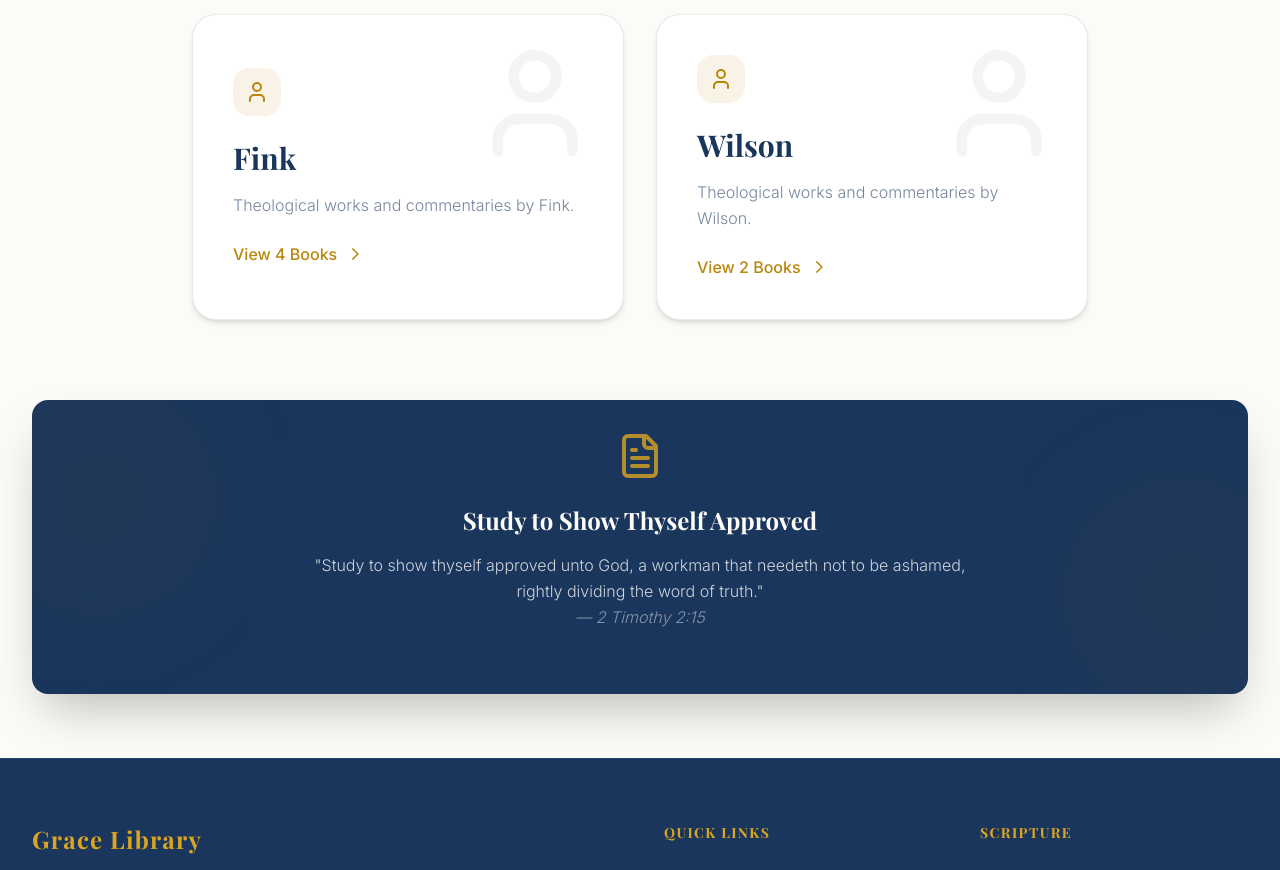
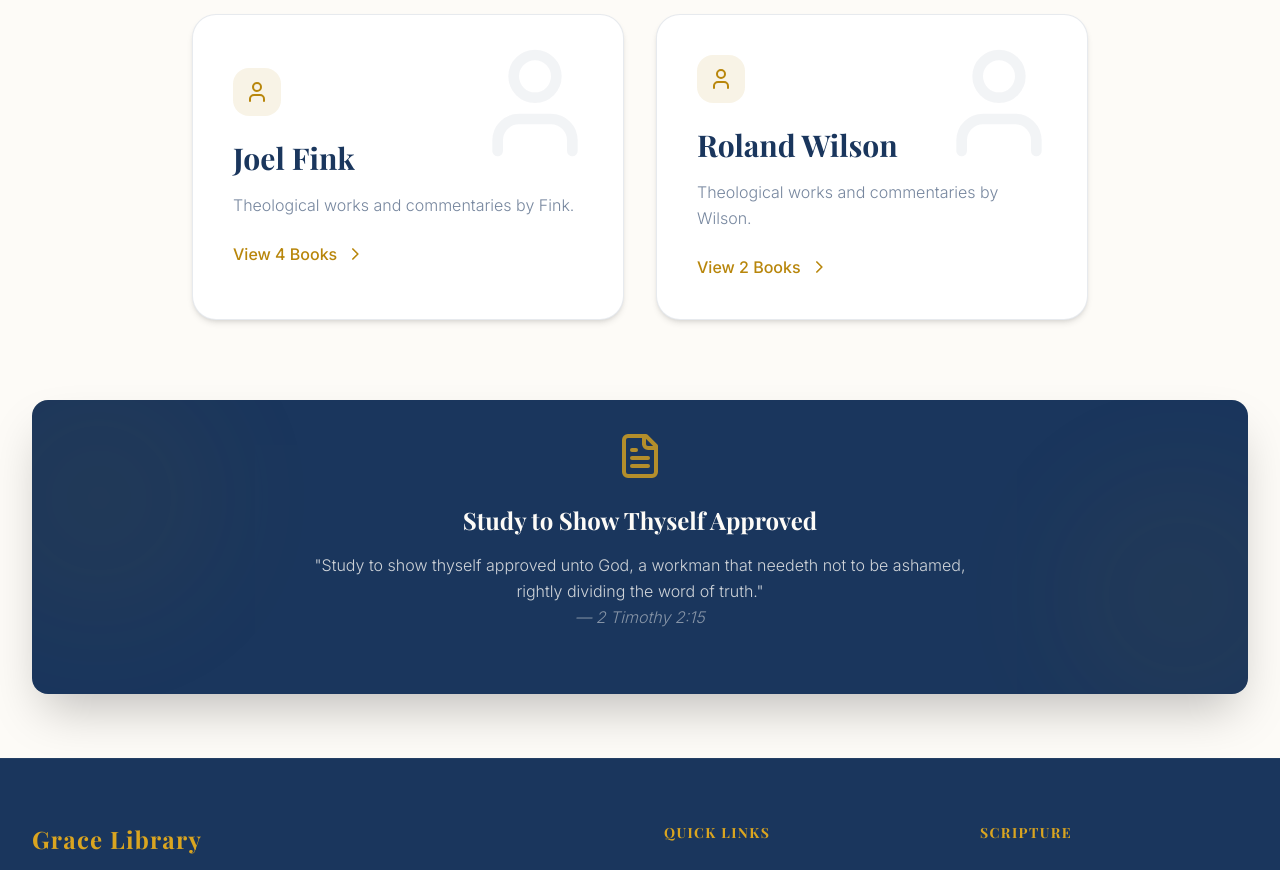
Before and after one commit to jjdster/themysteryofgrace, a React (Vite) app: page /library in a window 1280 px wide. Shown: the part 1080-1950 px from the top of the page. Built offline with nearby package versions, Linux system fonts and the light colour scheme; a web font is replaced by a local one.

Commit message:
feat(library): Update Wilson resources and author details
Replaces existing PDF files for Roland Wilson's resources with updated versions and corrects their filenames. Also, updates the display names and descriptions for the 'Joel Fink' and 'Roland Wilson' authors in the library section.

```diff
--- a/src/pages/Library.tsx
+++ b/src/pages/Library.tsx
@@ -76,8 +76,8 @@ const initialBooks: BookType[] = [
   { id: 'f4', title: 'Common Questions About the Grace Message', filename: 'FinckI04.pdf', author: 'Joel Fink' },
 
   // Wilson
-  { id: 'w1', title: 'Wilson Resource 1', filename: 'WilsoI01.pdf', author: 'Wilson' },
-  { id: 'w2', title: 'Wilson Resource 2', filename: 'WilsoI02.pdf', author: 'Wilson' },
+  { id: 'w1', title: 'So Run That You May Win', filename: 'WilsoI01-1.pdf', author: 'Roland Wilson' },
+  { id: 'w2', title: 'Thematic Preaching', filename: 'WilsoI02-1.pdf', author: 'Roland Wilson' },
 ];
 
 const authors = [
@@ -102,12 +102,12 @@ const authors = [
     count: 7
   },
   {
-    name: 'Fink',
+    name: 'Joel Fink',
     description: 'Theological works and commentaries by Fink.',
     count: 4
   },
   {
-    name: 'Wilson',
+    name: 'Roland Wilson',
     description: 'Theological works and commentaries by Wilson.',
     count: 2
   }
```
Also changed, not shown: 2 other files (tests, documents, lock files or other folders).
